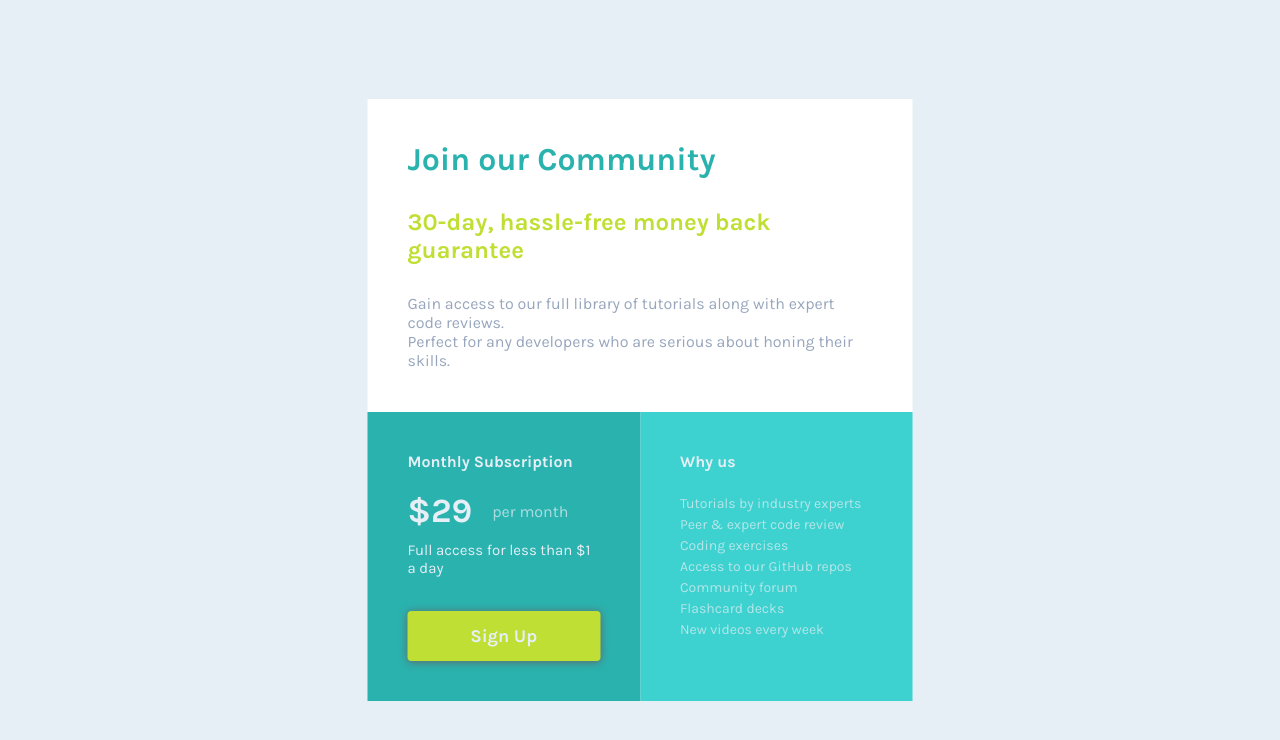
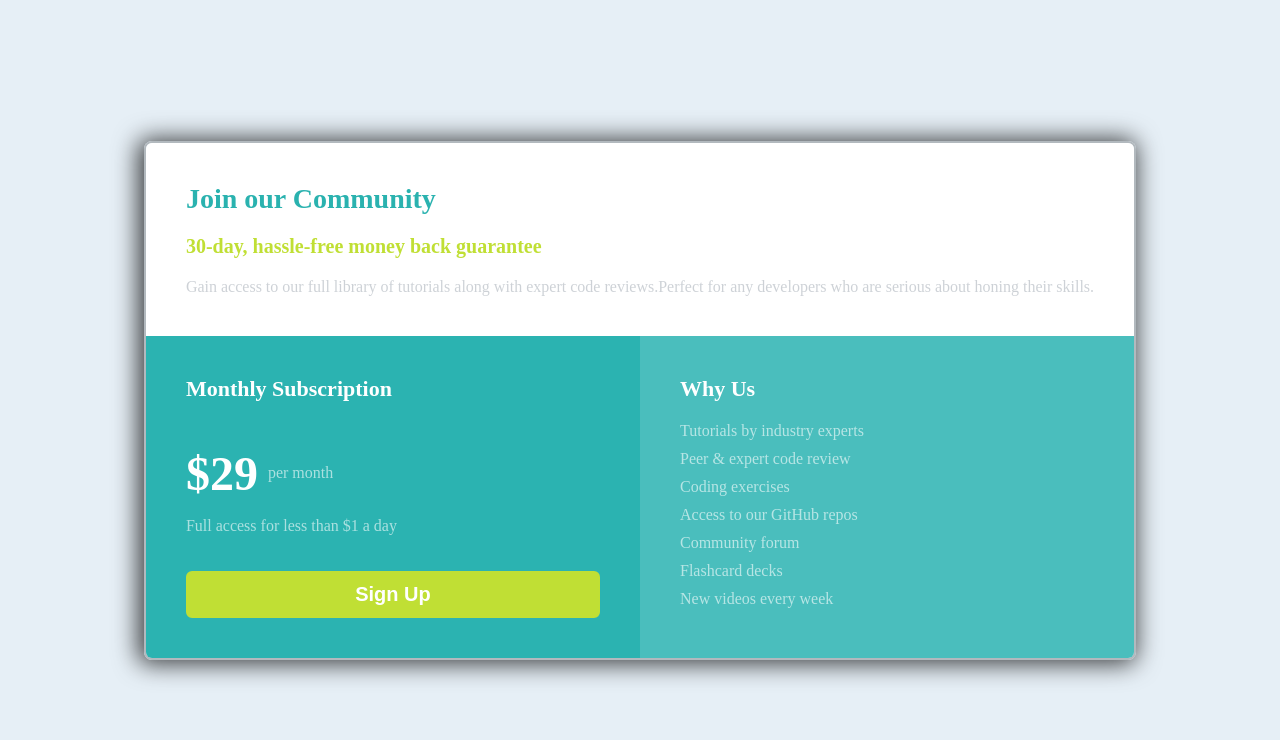
Before and after one commit to manavkhadka0/singlecard.github.io, a plain HTML site: page index.html in a window 1280 px wide. Drawn offline with Linux system fonts and the light colour scheme.

Commit message:
refined solution

```diff
--- a/index.html
+++ b/index.html
@@ -2,48 +2,38 @@
 <html lang="en">
   <head>
     <meta charset="UTF-8" />
+    <meta http-equiv="X-UA-Compatible" content="IE=edge" />
     <meta name="viewport" content="width=device-width, initial-scale=1.0" />
-    <!-- displays site properly based on user's device -->
-
-    <link
-      rel="icon"
-      type="image/png"
-      sizes="32x32"
-      href="./images/favicon-32x32.png"
-    />
-
-    <title>Single Price Grid Component</title>
+    <title>Single price Grid</title>
     <link rel="stylesheet" href="style.css" />
-
-    <!-- Feel free to remove these styles or customise in your own stylesheet 👍 -->
   </head>
   <body>
-    <div class="card-holder">
+    <div class="container">
       <div class="card">
-        <div class="card__top" id="card__top">
-          <h1 id="title">Join our Community</h1>
-          <h2 id="subtitle">30-day, hassle-free money back guarantee</h2>
-          <p id="info">
+        <div class="card__top">
+          <h4 class="card__top__title">Join our Community</h4>
+          <h6 class="card__top__subtitle">
+            30-day, hassle-free money back guarantee
+          </h6>
+          <p class="card__top__info">
             Gain access to our full library of tutorials along with expert code
-            reviews. <br />
-            Perfect for any developers who are serious about honing their
-            skills.
+            reviews.Perfect for any developers who are serious about honing
+            their skills.
           </p>
         </div>
-        <div class="card__botton" id="card__bottom">
-          <div class="cb-l">
-            <h2 class="bl-title">Monthly Subscription</h2>
-            <div class="price">
-              <h1 id="amount">$29</h1>
-              <p id="duration">per month</p>
+        <div class="card__bottom">
+          <div class="card__bottom__left">
+            <h4 class="card__bottom__left__title">Monthly Subscription</h4>
+            <div class="pricing">
+              <h6 class="money">$29</h6>
+              <p class="duration">per month</p>
             </div>
 
-            <p class="bl-info">Full access for less than $1 a day</p>
+            <p>Full access for less than $1 a day</p>
             <button id="signup">Sign Up</button>
           </div>
-
-          <div class="cb-r">
-            <h2 class="br-title">Why us</h2>
+          <div class="card__bottom__right">
+            <h4 class="card__bottom__right__title">Why Us</h4>
             <ul>
               <li>Tutorials by industry experts</li>
               <li>Peer &amp; expert code review</li>
@@ -57,14 +47,5 @@
         </div>
       </div>
     </div>
-
-    <!-- <footer>
-      <p class="attribution">
-        Challenge by
-        <a href="https://www.frontendmentor.io?ref=challenge" target="_blank"
-          >Frontend Mentor</a
-        >. Coded by <a href="#">Manav Khadka</a>.
-      </p>
-    </footer> -->
   </body>
 </html>
--- a/style.css
+++ b/style.css
@@ -1,10 +1,5 @@
-@import url("https://fonts.googleapis.com/css2?family=Karla:wght@400;700&display=swap");
-
-:root {
-  --clr-cyan: hsl(179, 62%, 43%);
-  --clr-brightYellow: hsl(71, 73%, 54%);
-  --clr-lightGray: hsl(204, 43%, 93%);
-  --clr-grayishBlue: hsl(218, 22%, 67%);
+body {
+  background-color: #e6eff6;
 }
 
 * {
@@ -12,142 +7,129 @@
   margin: 0;
   padding: 0;
 }
+
+.container {
+  min-height: 100vh;
+  display: flex;
+  align-items: center;
+  justify-content: center;
+}
+
+.card {
+  border: 2px solid #b2b9be;
+  border-radius: 8px;
+  overflow: hidden;
+  margin: 16px;
+  box-shadow: -3px 1px 25px 3px rgba(0, 0, 0, 0.75);
+}
+.card__top {
+  padding: 40px;
+  background: white;
+}
+.card__top__title {
+  font-size: 28px;
+  color: hsl(179, 62%, 43%);
+  margin: 0px 0px 12px 0px;
+}
+
+.card__top__subtitle {
+  margin: 20px 0;
+  color: hsl(71, 73%, 54%);
+  font-size: 20px;
+}
+.card__top__info {
+  color: #adb4bc;
+  font-size: 16px;
+}
+
+.card__bottom {
+  display: flex;
+  color: white;
+}
+.card__bottom__left {
+  background: #2bb3b1;
+  flex: 1;
+  display: flex;
+  flex-direction: column;
+  justify-content: space-between;
+}
+.card__bottom__right {
+  background: #4abebd;
+  flex: 1;
+}
+.card__bottom__left,
+.card__bottom__right {
+  padding: 40px;
+}
+
+.card__bottom__left__title {
+  font-size: 22px;
+  margin-bottom: 28px;
+}
+.pricing {
+  display: flex;
+  align-items: center;
+}
+.money {
+  font-size: 48px;
+  margin-right: 10px;
+}
+.duration {
+  flex-shrink: 0;
+}
+p {
+  opacity: 0.6;
+  font-size: 16px;
+}
+.card__bottom__right__title {
+  font-size: 22px;
+  margin-bottom: 20px;
+}
+
+li {
+  font-size: 16px;
+  opacity: 0.6;
+  margin-bottom: 10px;
+}
+
 ul {
   list-style: none;
 }
-body {
-  font-family: "Karla", sans-serif;
-  background: var(--clr-lightGray);
-}
-.card-holder {
-  /* other base styles go here */
-  position: relative;
-  width: 100vw;
-  height: 100vh;
-}
-.card {
-  position: absolute;
-  width: 625px;
-  top: 50%;
-  left: 50%;
-  transform: translateX(-50%) translateY(-50%);
-  padding: 80px 40px;
-}
-#card__top {
-  padding: 42px 40px;
-  background: white;
+
+button {
+  padding: 10px;
+  border: 2px solid hsl(71, 73%, 54%);
+  background: hsl(71, 73%, 54%);
+  border-radius: 6px;
+  margin-top: 20px;
+  width: 100%;
+  flex-shrink: 0;
+  font-size: 20px;
+  color: white;
+  font-weight: bold;
+  transition: all 0.5s ease-in-out;
 }
 
-#title {
-  color: var(--clr-cyan);
-  margin-bottom: 30px;
-  font-family: "Karla", sans-serif;
-  font-weight: 800;
+button:hover {
+  background: #2bb3b1;
+  border: 2px solid hsl(0, 0%, 100%);
 }
 
-#subtitle {
-  color: var(--clr-brightYellow);
-  margin-bottom: 30px;
-}
-
-#info {
-  color: var(--clr-grayishBlue);
-}
-
-#card__bottom {
-  display: flex;
-  color: var(--clr-lightGray);
-}
-
-.cb-l,
-.cb-r {
-  padding: 40px 40px;
-  width: 50%;
-  display: flex;
-  flex-direction: column;
-}
-.cb-l {
-  background-color: var(--clr-cyan);
-}
-.cb-r {
-  background-color: hsl(179, 62%, 53%);
-}
-
-.bl-title,
-.br-title {
-  margin-bottom: 20px;
-  font-family: "Karla", sans-serif !important;
-  font-size: 16px;
-  color: var(--clr-lightGray);
-}
-
-.price {
-  display: flex;
-  align-items: center;
-  margin-top: 0;
-  margin-bottom: 10px;
-}
-
-#amount {
-  font-size: 34px;
-  font-family: "Karla", sans-serif;
-  margin-right: 20px;
-}
-#duration {
-  opacity: 0.7;
-}
-
-button {
-  width: 100%;
-  border-radius: 4px;
-  border: none;
-  padding: 14px;
-  box-shadow: 0px 1px 8px rgb(99, 99, 99);
-  background-color: var(--clr-brightYellow);
-  color: var(--clr-lightGray);
-  font-size: 18px;
-  font-family: "Karla", sans-serif;
-  font-weight: 700;
-  margin-top: 34px;
-}
-button:hover {
-  filter: brightness(1.05);
-}
-
-.bl-info {
-  font-size: 15px;
-}
-
-ul {
-  opacity: 0.7;
-  font-size: 14px;
-}
-
-li {
-  margin-top: 4px;
-}
-
-@media (max-width: 645px) {
-  h1 {
-    font-size: 18px;
-  }
-  h2 {
-    font-size: 14px;
-  }
-  p {
-    font-size: 12px;
-  }
-  .card {
-    width: 375px;
-    height: 100%;
+@media (max-width: 578px) {
+  .card__top {
     padding: 20px;
   }
-  #card__bottom {
+  .card__bottom__left {
+    padding: 20px;
+  }
+  .card__bottom__right {
+    padding: 20px;
+  }
+  .card__bottom {
     flex-direction: column;
   }
 
-  .cb-l,
-  .cb-r {
-    width: 100%;
+  card__top__info {
+    line-height: 2rem;
   }
 }
```
Also changed, not shown: 2 other files.
